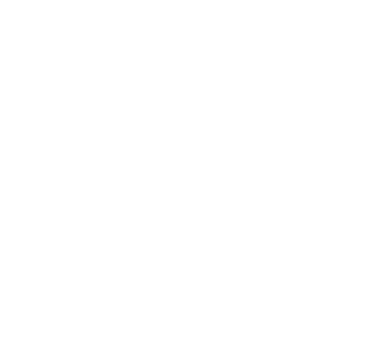
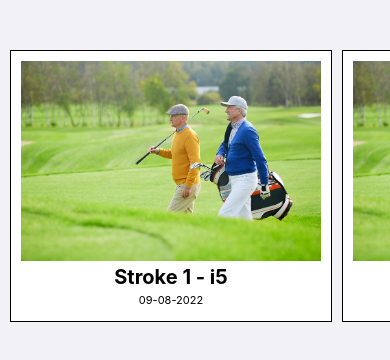
Before and after one commit to GTS-golven/FE, a React Native app in the folder GTS-golven/: screen / in a window 390 px wide. Shown: the top 360 px of the page. Built offline with nearby package versions, Linux system fonts and the light colour scheme.

Commit message:
card swiping

```diff
--- a/GTS-golven/App.js
+++ b/GTS-golven/App.js
@@ -1,16 +1,21 @@
 import React from 'react';
 import { StyleSheet, Text, View } from 'react-native';
+
+import Colors from './components/Colors';
+
+import Dashboard from './screen/Dashboard';
 
 export default function App() {
   return (
     <View style={styles.screen}>
-
+      <Dashboard />
     </View>
   );
 }
 
 const styles = StyleSheet.create({
-  container: {
+  screen: {
     flex: 1,
+    backgroundColor: Colors.backgournd,
   },
 });
--- /dev/null
+++ b/GTS-golven/components/Card.js
@@ -0,0 +1,54 @@
+import React from 'react'
+import { View, Text, Image, StyleSheet } from 'react-native'
+import Colors from './Colors';
+
+const Dashboard = props => {
+    return (
+        <View style={styles.screen}>
+            <View style={styles.card}>
+                <Image style={styles.image} source={require('../assets/VideoExample.png')}/>
+                <View style={styles.text}>
+                    <Text style={styles.title}>{props.title}</Text>
+                    <Text style={styles.date}>{props.date}</Text>
+                </View>
+            </View>
+        </View>
+    )
+};
+
+const styles = StyleSheet.create({
+    screen: {
+        flex: 1,
+    },
+
+    image: {
+        width: 300,
+        height: 200,
+    },
+
+    card: {
+        alignItems: 'center',
+        backgroundColor: Colors.primary,
+        padding: 10,
+        borderWidth: 1,
+        marginLeft: 10,
+    },
+
+    text: {
+        width: '100%',
+        height: 50,
+        alignItems: 'center',
+        justifyContent: 'space-evenly'
+    },
+
+    title: {
+        fontSize: 20,
+        fontWeight: 'bold',
+    },
+
+    date: {
+        fontSize: 11,
+    },
+});
+
+export default Dashboard;
--- a/GTS-golven/components/Colors.js
+++ b/GTS-golven/components/Colors.js
@@ -1,3 +1,11 @@
 export default {
-    color: '#'
+    backgournd: '#F2F1F6',
+    primary: '#FFFFFF',
+
+    backgrounddark: '#',
+    primarydark: '#',
+
+    text: '#000000',
+    button1: '#339989',
+    button2: '#7DE2D1',
 }
--- a/GTS-golven/screen/Dashboard.js
+++ b/GTS-golven/screen/Dashboard.js
@@ -1,10 +1,27 @@
 import React from 'react'
-import { View, Text, StyleSheet } from 'react-native'
+import { View, Text, ScrollView, StyleSheet } from 'react-native'
+
+import Colors from '../components/Colors';
+import Card from '../components/Card'
 
 const Dashboard = props => {
     return (
         <View style={styles.screen}>
-            <Text></Text>
+            <View style={styles.cards}>
+                <ScrollView
+                    horizontal={true}
+                    alwaysBounceHorizontal={true}
+                    pagingEnabled={true}
+                    showsHorizontalScrollIndicator={false}
+                    decelerationRate={'fast'}
+                    snapToInterval={200}
+                    snapToAlignment={'center'}
+                    >
+                    <Card title='Stroke 1 - i5' date='09-08-2022' />
+                    <Card title='Stroke 2 - i5' date='09-08-2022' />
+                    <Card title='Stroke 3 - i5' date='09-08-2022' />
+                </ScrollView>
+            </View>
         </View>
     )
 };
@@ -12,7 +29,8 @@
 const styles = StyleSheet.create({
     screen: {
         flex: 1,
-    }
+        marginTop: 50,
+    },
 });
 
 export default Dashboard;
```
Also changed, not shown: GTS-golven/assets/VideoExample.png (added).
